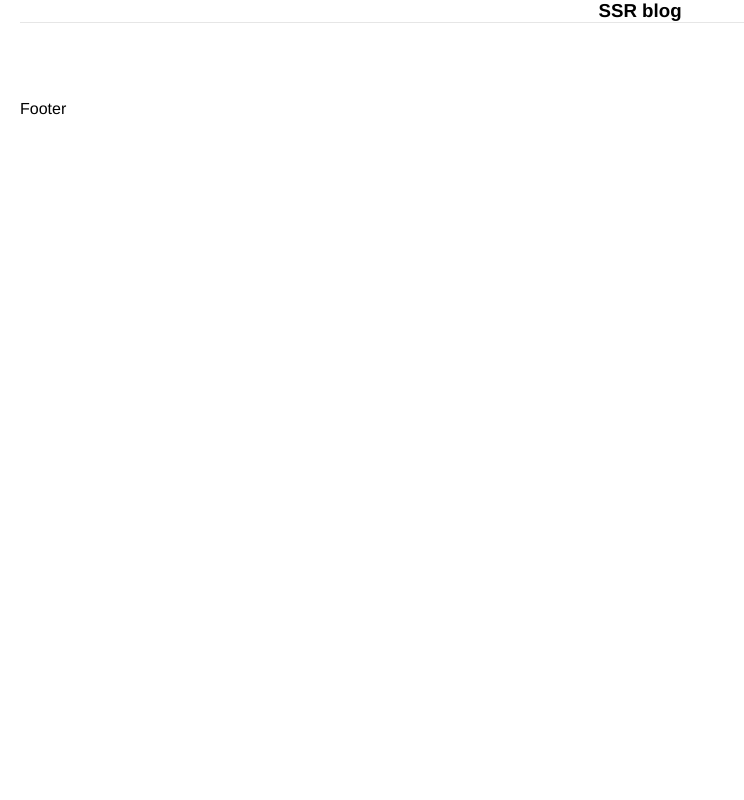
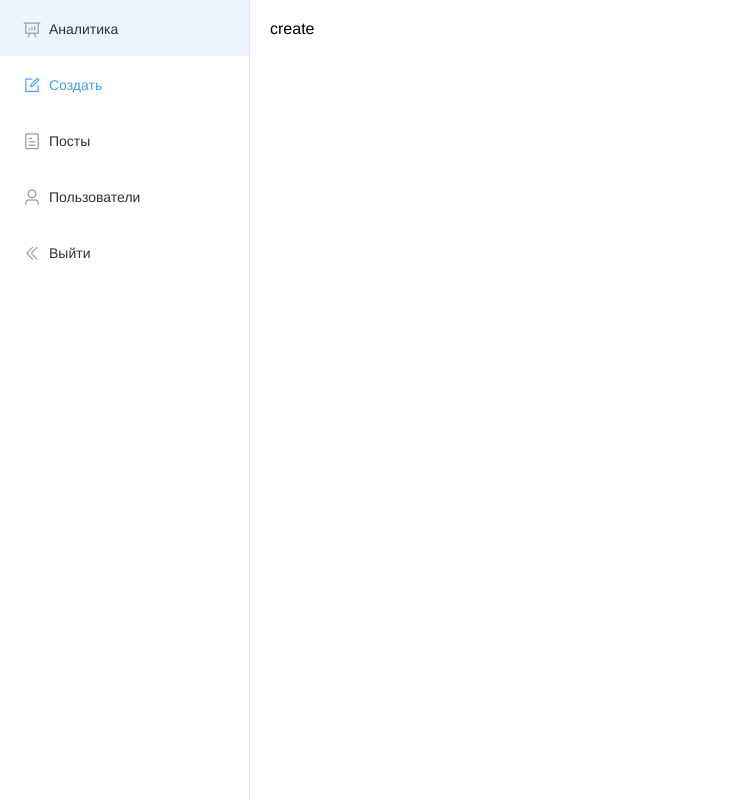
Before and after one commit to bombin78/nuxt-blog, a Nuxt app: page /admin/create in a window 1280 px wide. Before the commit this address had no page. Shown: the whole page, without its empty margins (0-744 px from the left). Built offline with nearby package versions, Linux system fonts and the light colour scheme.

Commit message:
Админ панель: боковое меню

```diff
--- /dev/null
+++ b/components/admin/Aside.vue
@@ -0,0 +1,44 @@
+<template>
+  <el-menu
+    router
+    :default-active="$route.path"
+    class="el-menu-vertical">
+
+    <el-menu-item index="/admin">
+      <i class="el-icon-data-analysis"></i>
+      <span>Аналитика</span>
+    </el-menu-item>
+
+    <el-menu-item index="/admin/create">
+      <i class="el-icon-edit-outline"></i>
+      <span>Создать</span>
+    </el-menu-item>
+
+    <el-menu-item index="/admin/list">
+      <i class="el-icon-tickets"></i>
+      <span>Посты</span>
+    </el-menu-item>
+
+    <el-menu-item index="/admin/user">
+      <i class="el-icon-user"></i>
+      <span>Пользователи</span>
+    </el-menu-item>
+
+    <el-menu-item index="/admin/logout">
+      <i class="el-icon-d-arrow-left"></i>
+      <span>Выйти</span>
+    </el-menu-item>
+
+  </el-menu>
+</template>
+
+<script>
+export default {
+}
+</script>
+
+<style lang="scss" scoped>
+  .el-menu-vertical {
+    height: 100%;
+  }
+</style>
--- a/layouts/admin.vue
+++ b/layouts/admin.vue
@@ -1,8 +1,8 @@
 <template>
   <div class="wrap">
     <el-container :style="{height: '100%'}">
-      <el-aside width="200px">
-        Aside
+      <el-aside width="250px">
+        <app-aside />
       </el-aside>
       <el-main>
         <nuxt />
@@ -12,7 +12,12 @@
 </template>
 
 <script>
+import AppAside from '@/components/admin/Aside';
+
 export default {
+  components: {
+    AppAside,
+  },
 }
 </script>
 
--- /dev/null
+++ b/pages/admin/create.vue
@@ -0,0 +1,9 @@
+<template>
+  <div>create</div>
+</template>
+
+<script>
+export default {
+  layout: 'admin',
+}
+</script>
--- /dev/null
+++ b/pages/admin/list.vue
@@ -0,0 +1,9 @@
+<template>
+  <div>list</div>
+</template>
+
+<script>
+export default {
+  layout: 'admin',
+}
+</script>
--- /dev/null
+++ b/pages/admin/logout.vue
@@ -0,0 +1,9 @@
+<template>
+  <div>logout</div>
+</template>
+
+<script>
+export default {
+  layout: 'admin',
+}
+</script>
--- /dev/null
+++ b/pages/admin/user.vue
@@ -0,0 +1,9 @@
+<template>
+  <div>user</div>
+</template>
+
+<script>
+export default {
+  layout: 'admin',
+}
+</script>
```
